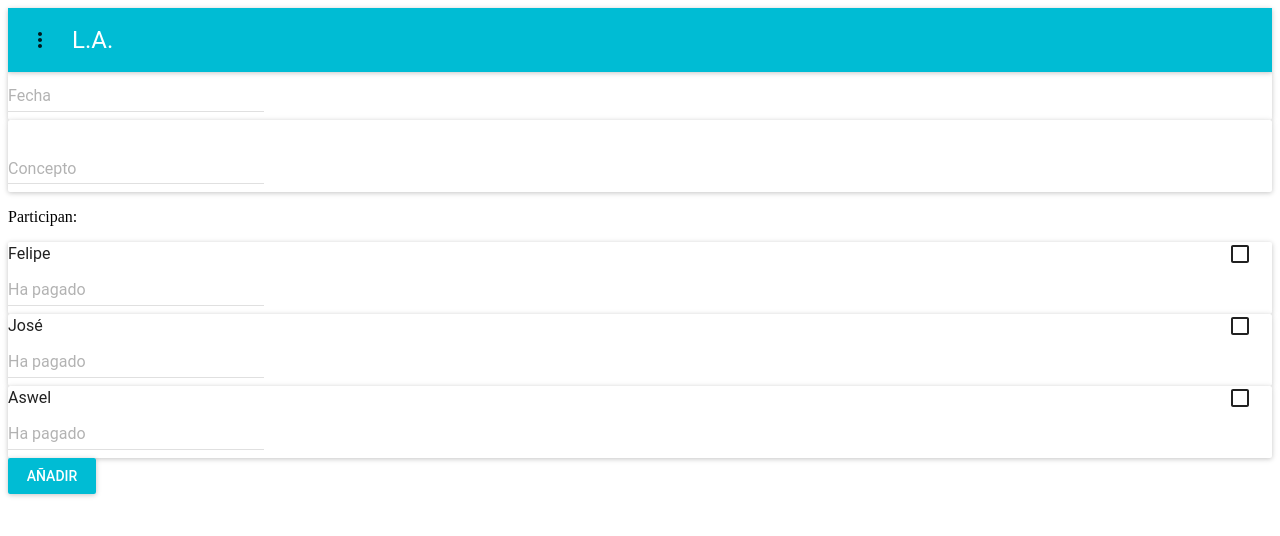
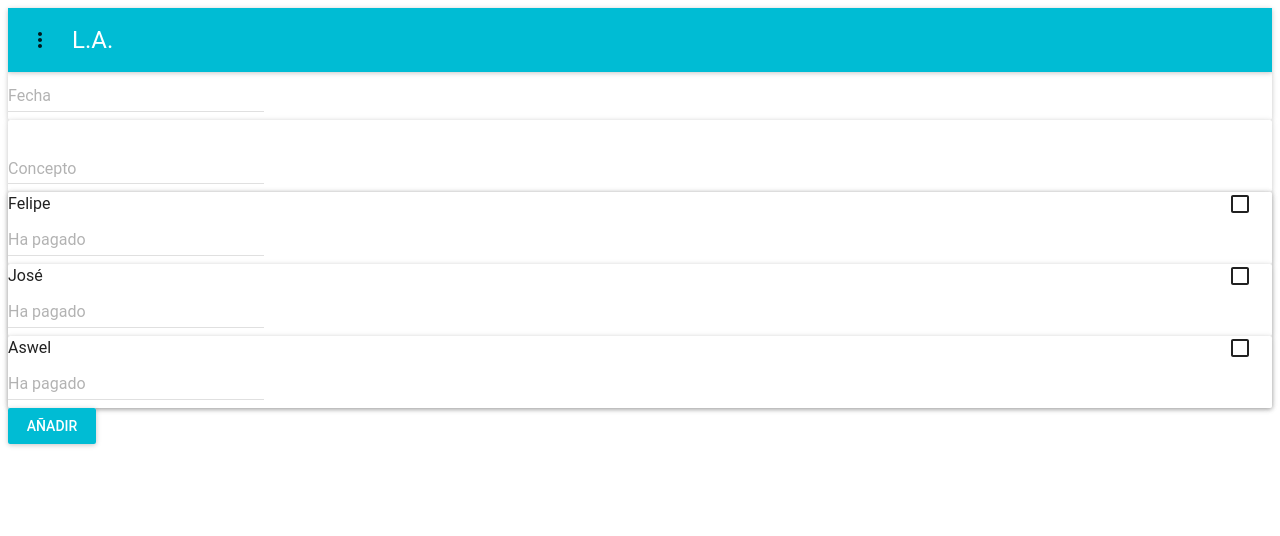
Before and after one commit to alejandrodob/la-confidential, a React (Create React App) app: page /expenses/new in a window 1280 px wide. Shown: the top 536 px of the page. Built offline with nearby package versions, Linux system fonts and the light colour scheme; the HTML template or start-up script is replaced by a standard one; what react-tap-event-plugin would draw is missing.

Commit message:
Retrieving people from (fake) server

```diff
--- a/src/actions.js
+++ b/src/actions.js
@@ -1,9 +1,11 @@
-import { getExpenses, getPayoffs } from './api';
+import { getExpenses, getPayoffs, getPeople } from './api';
 
 export const REQUEST_EXPENSES = 'REQUEST_EXPENSES';
 export const REQUEST_PAYOFFS = 'REQUEST_PAYOFFS';
 export const RECEIVE_EXPENSES = 'RECEIVE_EXPENSES';
 export const RECEIVE_PAYOFFS = 'RECEIVE_PAYOFFS';
+export const REQUEST_PEOPLE = 'REQUEST_PEOPLE';
+export const RECEIVE_PEOPLE = 'RECEIVE_PEOPLE';
 
 const requestExpenses = () => {
   return {
@@ -44,3 +46,23 @@ export const fetchPayoffs = () => {
     return getPayoffs().then((payoffs) => dispatch(receivePayoffs(payoffs)));
   };
 };
+
+const requestPeople = () => {
+  return {
+    type: REQUEST_PEOPLE
+  };
+};
+
+const receivePeople = (people) => {
+  return {
+    type: RECEIVE_PEOPLE,
+    people
+  };
+};
+
+export const fetchPeople = () => {
+  return (dispatch) => {
+    dispatch(requestPeople())
+    return getPeople().then((people) => dispatch(receivePeople(people)));
+  };
+};
--- a/src/api.js
+++ b/src/api.js
@@ -7,6 +7,12 @@ const expenses = [
 
 const payoffs = [
   { who: 'Felipe', whom: 'Aswel', amount: 75.00 }
+];
+
+const people = [
+  { username: 'felipe.gozalo@gmail.com', name: 'Felipe' },
+  { username: 'joseluescudero@gmail.com', name: 'José' },
+  { username: 'alejandrodob@gmail.com', name: 'Aswel' }
 ];
 
 export const getExpenses = () => {
@@ -34,3 +40,16 @@ export const getPayoffs = () => {
     }
   );
 };
+
+export const getPeople = () => {
+  return new Promise(
+    (resolve, reject) => {
+      window.setTimeout(
+        () => {
+            resolve(people);
+        },
+        Math.random() * 1000
+      )
+    }
+  );
+};
--- a/src/containers/NewExpense.js
+++ b/src/containers/NewExpense.js
@@ -1,4 +1,5 @@
-import React from 'react';
+import React, { Component } from 'react';
+import { connect } from 'react-redux';
 import MuiThemeProvider from 'material-ui/styles/MuiThemeProvider';
 import AppBar from 'material-ui/AppBar';
 import TextField from 'material-ui/TextField';
@@ -7,18 +8,19 @@ import Checkbox from 'material-ui/Checkbox';
 import Card from 'material-ui/Card';
 import RaisedButton from 'material-ui/RaisedButton';
 import NavbarMenu from '../components/NavbarMenu';
+import CircularProgress from 'material-ui/CircularProgress';
+import Paper from 'material-ui/Paper';
+import { fetchPeople } from '../actions';
 
 
-const participants = [
-  { name: 'Felipe' },
-  { name: 'José' },
-  { name: 'Aswel' },
-];
-
-const ParticipantsPayment = (props) => (
-  <div>
-    <p>Participan:</p>
-    {props.participants.map((participant, index) => (
+const ParticipantsPayment = (props) => {
+  const spinner = (props.people.fetching) ?
+    <CircularProgress style={{ left: '10%'}} /> :
+    null;
+  return (
+    <Paper>
+      {spinner}
+      {props.people.list.map((participant, index) => (
         <Card key={index}>
           <Checkbox
             label={participant.name}
@@ -30,10 +32,13 @@ const ParticipantsPayment = (props) => (
           />
         </Card>
       ))}
-  </div>
+    </Paper>
   );
+};
 
-const NewExpense = () => (
+class NewExpense extends Component {
+  render() {
+    return (
       <MuiThemeProvider>
         <div>
           <AppBar title="L.A." iconElementLeft={<NavbarMenu />} />
@@ -50,10 +55,28 @@ const NewExpense = () => (
               type="text"
             />
           </Card>
-      <ParticipantsPayment participants={participants} />
+          <ParticipantsPayment people={this.props.people} />
           <RaisedButton label="Añadir" primary={true} />
         </div>
       </MuiThemeProvider>
     );
+  }
 
-export default NewExpense;
+  componentDidMount() {
+    this.props.fetchPeople();
+  }
+}
+
+const mapDispatchToProps = (dispatch) => {
+  return {
+    fetchPeople: () => dispatch(fetchPeople()),
+  }
+};
+
+const mapStateToProps = (state) => {
+  return {
+    people: state.people,
+  };
+};
+
+export default connect(mapStateToProps, mapDispatchToProps)(NewExpense);
--- a/src/containers/NewPayoff.js
+++ b/src/containers/NewPayoff.js
@@ -1,4 +1,5 @@
-import React from 'react';
+import React, { Component } from 'react';
+import { connect } from 'react-redux';
 import MuiThemeProvider from 'material-ui/styles/MuiThemeProvider';
 import AppBar from 'material-ui/AppBar';
 import DatePicker from 'material-ui/DatePicker';
@@ -8,16 +9,12 @@ import SelectField from 'material-ui/SelectField';
 import MenuItem from 'material-ui/MenuItem';
 import TextField from 'material-ui/TextField';
 import NavbarMenu from '../components/NavbarMenu';
+import { fetchPeople } from '../actions';
 
 
-const participants = [
-  { name: 'Felipe' },
-  { name: 'José' },
-  { name: 'Aswel' },
-];
-
-
-const NewPayoff = (props) => (
+class NewPayoff extends Component {
+  render() {
+    return (
       <MuiThemeProvider>
         <div>
           <AppBar title="L.A." iconElementLeft={<NavbarMenu />} />
@@ -32,7 +29,7 @@ const NewPayoff = (props) => (
             <SelectField
               floatingLabelText="Quién"
             >
-        {participants.map((participant, index) => (
+            {this.props.people.list.map((participant, index) => (
               <MenuItem key={index} value={participant.name} primaryText={participant.name} />
             ))}
             </SelectField>
@@ -41,7 +38,7 @@ const NewPayoff = (props) => (
             <SelectField
               floatingLabelText="A Quién"
             >
-        {participants.map((participant, index) => (
+            {this.props.people.list.map((participant, index) => (
               <MenuItem key={index} value={participant.name} primaryText={participant.name} />
             ))}
             </SelectField>
@@ -56,5 +53,23 @@ const NewPayoff = (props) => (
         </div>
       </MuiThemeProvider>
     );
+  }
 
-export default NewPayoff;
+  componentDidMount() {
+    this.props.fetchPeople();
+  }
+}
+
+const mapDispatchToProps = (dispatch) => {
+  return {
+    fetchPeople: () => dispatch(fetchPeople()),
+  }
+};
+
+const mapStateToProps = (state) => {
+  return {
+    people: state.people,
+  };
+};
+
+export default connect(mapStateToProps, mapDispatchToProps)(NewPayoff);
--- a/src/reducers.js
+++ b/src/reducers.js
@@ -2,12 +2,15 @@ import { combineReducers } from 'redux';
 import {
   REQUEST_EXPENSES,
   REQUEST_PAYOFFS,
+  REQUEST_PEOPLE,
   RECEIVE_EXPENSES,
-  RECEIVE_PAYOFFS
+  RECEIVE_PAYOFFS,
+  RECEIVE_PEOPLE
 } from './actions'
 
 const initialExpenses = { fetching: false, list: [] };
 const initialPayoffs = { fetching: false, list: [] };
+const initialPeople = { fetching: false, list: [] };
 
 const expenses = (state=initialExpenses, action) => {
   switch (action.type) {
@@ -31,9 +34,21 @@ const payoffs = (state=initialPayoffs, action) => {
   }
 };
 
+const people = (state=initialPeople, action) => {
+  switch (action.type) {
+    case REQUEST_PEOPLE:
+      return Object.assign({}, state, { fetching: true });
+    case RECEIVE_PEOPLE:
+      return { fetching: false, list: action.people };
+    default:
+      return state;
+  }
+};
+
 const rootReducer = combineReducers({
   expenses,
-  payoffs
+  payoffs,
+  people
 });
 
 export default rootReducer;
--- a/src/selectors.js
+++ b/src/selectors.js
@@ -1,10 +1,16 @@
+const computeDebts = (expenses, payoffs) => {
+  return [
+    { name: 'Felipe', balance: -100.00 },
+    { name: 'José', balance: -100.00 },
+    { name: 'Aswel', balance: 200.00 },
+  ];
+};
+
 export const calculateDebts = (expenses, payoffs) => {
+  const fetching = expenses.fetching || payoffs.fetching;
+  const list = fetching ? [] : computeDebts(expenses.list, payoffs.list);
   return {
-    list: [
-      { name: 'Felipe', balance: -100.00 },
-      { name: 'José', balance: -100.00 },
-      { name: 'Aswel', balance: 200.00 },
-    ],
-    fetching: expenses.fetching || payoffs.fetching
+    list,
+    fetching
   }
 };
```
Lines whose indentation alone changed are shown as unchanged.
